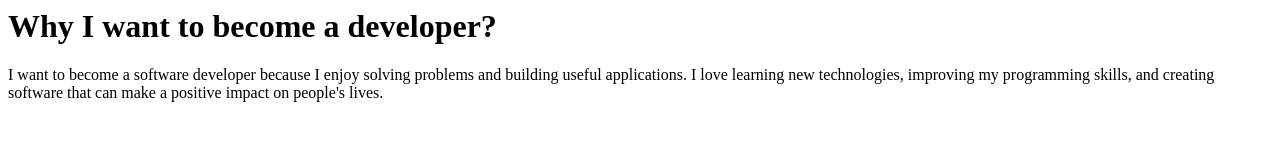
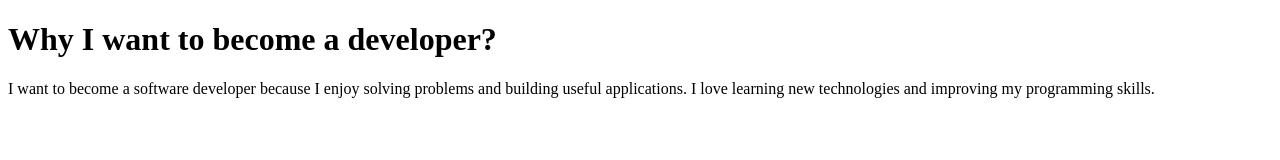
Before and after one commit to acciojob/why-software-Sumitchoudhary98, a website: page main.html in a window 1280 px wide. Drawn offline with Linux system fonts and the light colour scheme.

Commit message:
created a submission

```diff
--- a/main.html
+++ b/main.html
@@ -1,5 +1,16 @@
-<h1>Why I want to become a developer?</h1>
+<!DOCTYPE html>
+<html>
+<head>
+    <title>Personal Web Page</title>
+    <link rel="stylesheet" href="styles.css">
+</head>
+<body>
+    <h1>Why I want to become a developer?</h1>
 
-<p>
-  I want to become a software developer because I enjoy solving problems and building useful applications. I love learning new technologies, improving my programming skills, and creating software that can make a positive impact on people's lives.
-</p>
+    <p>
+        I want to become a software developer because I enjoy solving problems and building useful applications. I love learning new technologies and improving my programming skills.
+    </p>
+
+    <script src="./script.js"></script>
+</body>
+</html>
```
